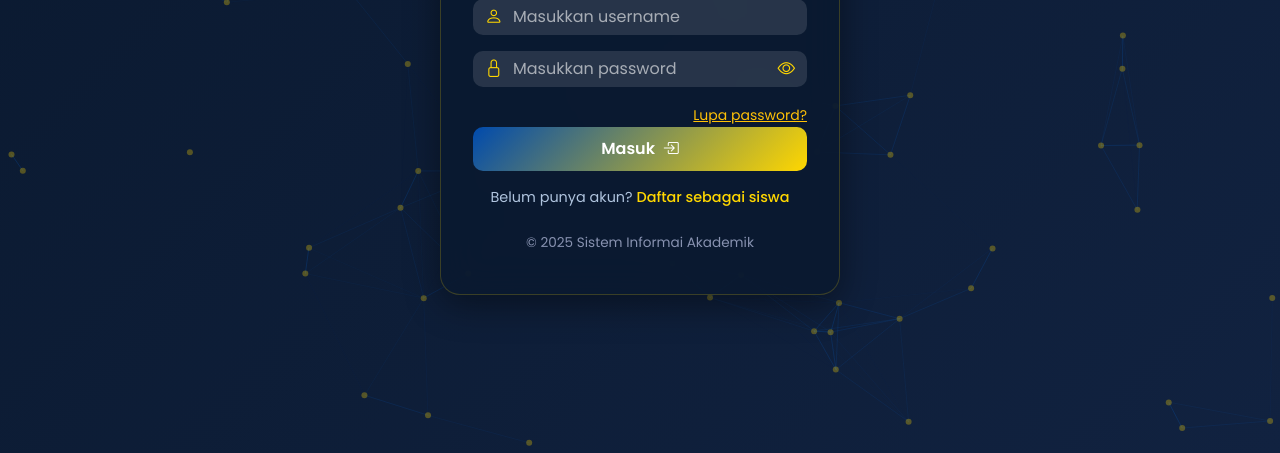
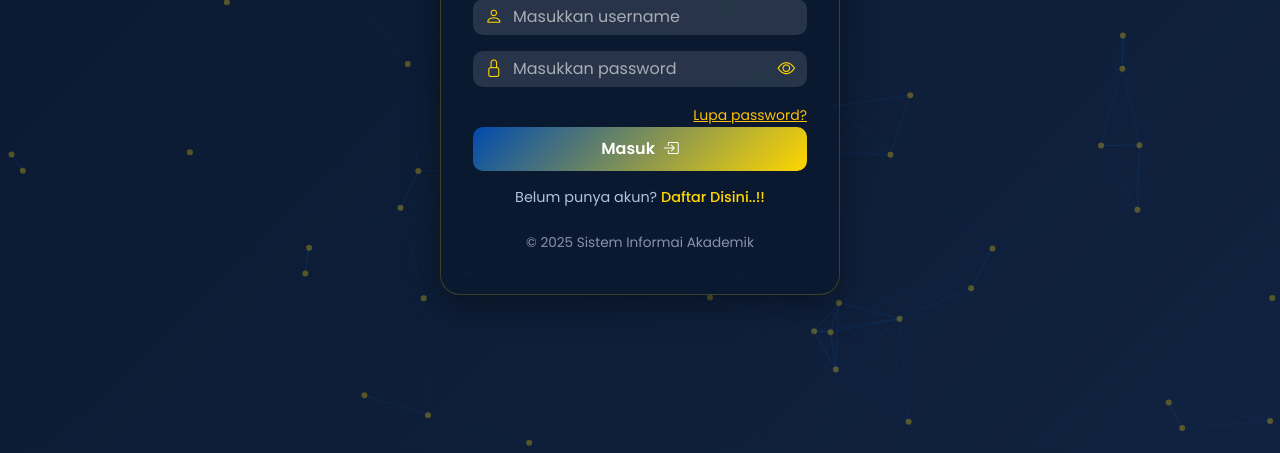
Before and after one commit to Zulfiqri-ganteng/sistem-informasi-sekolah, a CodeIgniter 4 app: the page made by app/Views/auth/login.php in a window 1280 px wide. Shown: the part 347-800 px from the top of the page. Run offline with PHP 8.4 and a stand-in for CodeIgniter, Linux system fonts and the light colour scheme; the template is opened without the code that fills it, so the values that code supplies are empty; some libraries are stand-ins or nearby versions.

Commit message:
panjul ganteng

```diff
--- a/app/Views/auth/login.php
+++ b/app/Views/auth/login.php
@@ -226,7 +226,7 @@
             </form>
 
             <div class="mt-3 text-center text-register">
-                Belum punya akun? <a href="<?= smart_url('register-siswa') ?>">Daftar sebagai siswa</a>
+                Belum punya akun? <a href="<?= smart_url('register-siswa') ?>">Daftar Disini..!!</a>
             </div>
 
             <footer>© <?= date('Y') ?> Sistem Informai Akademik </footer>
```
